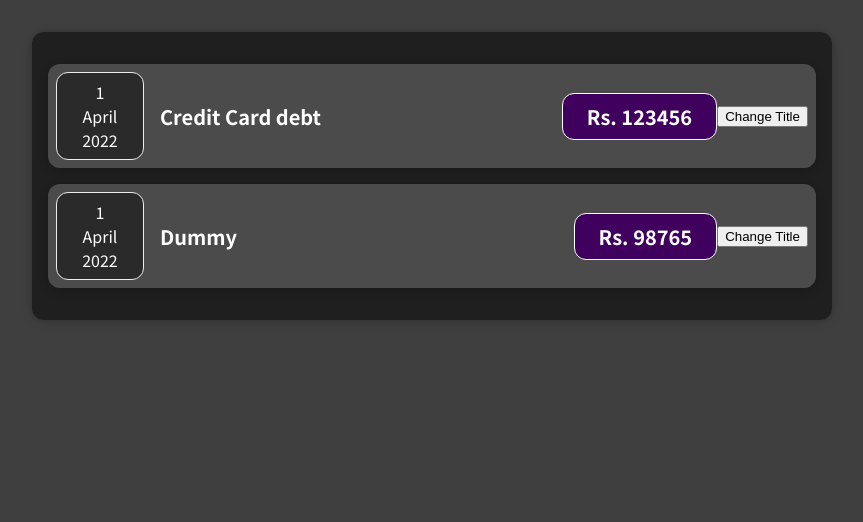
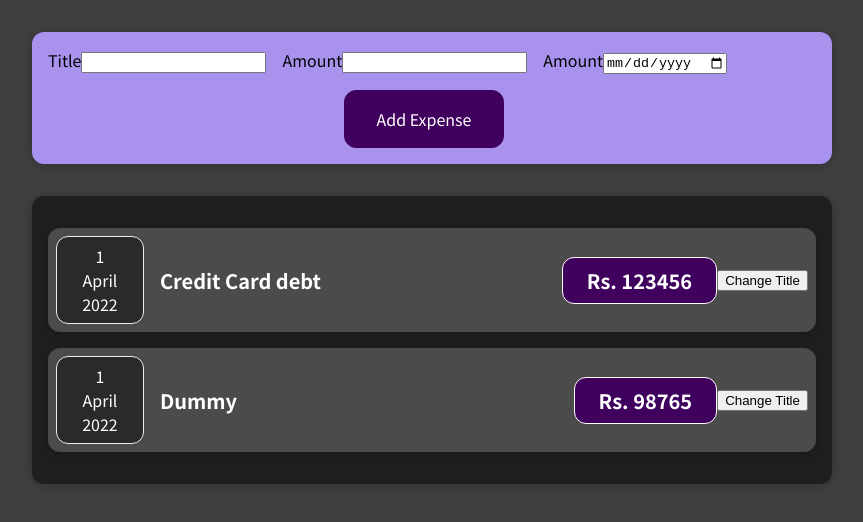
Before and after one commit to afif-malghani/ReactCourse, a React (Create React App) app in the folder 01-starting-setup/: page / in a window 1280 px wide. Shown: the top 522 px of the page, without its empty margins (208-1071 px from the left). Built offline with nearby package versions, Linux system fonts and the light colour scheme.

Commit message:
New Expense component created

```diff
--- a/01-starting-setup/src/App.js
+++ b/01-starting-setup/src/App.js
@@ -1,5 +1,6 @@
 import Card from "./components/UI/Card";
 import ExpenseList from "./components/Expenses/ExpenseList";
+import NewExpense from "./components/NewExpense/NewExpense";
 
 function App() {
   const expenses = [
@@ -18,6 +19,7 @@
   ];
   return (
     <div>
+      <NewExpense />
       <ExpenseList list_={expenses} />
     </div>
   );
--- /dev/null
+++ b/01-starting-setup/src/components/NewExpense/ExpenseForm.css
@@ -0,0 +1,26 @@
+.new-expense__controls {
+  display: flex;
+  flex-wrap: wrap;
+  gap: 1rem;
+  margin-bottom: 1rem;
+  text-align: left;
+}
+
+.new-expense__control label {
+  font-weight: bold;
+  margin-bottom: 0.5rem;
+  display: block;
+}
+
+.new-expense__control input {
+  font: inherit;
+  padding: 0.5rem;
+  border-radius: 6px;
+  border: 1px solid #ccc;
+  width: 20rem;
+  max-width: 100%;
+}
+
+.new-expense__actions {
+  text-align: right;
+}
--- /dev/null
+++ b/01-starting-setup/src/components/NewExpense/ExpenseForm.js
@@ -0,0 +1,29 @@
+import "./ExpenseForm.css";
+
+const ExpenseForm = () => {
+  let today = new Date();
+  today = today.toLocaleDateString();
+  return (
+    <form>
+      <div className="new-expense__controls">
+        <div className="new_expense__control">
+          <label>Title</label>
+          <input type="text" />
+        </div>
+        <div className="new_expense__control">
+          <label>Amount</label>
+          <input type="number" min="0.01" step="0.01" />
+        </div>
+        <div className="new_expense__control">
+          <label>Amount</label>
+          <input type="date" min="01/01/2023" max={today} />
+        </div>
+      </div>
+      <div className="new_expense__actions">
+        <button type="submit">Add Expense</button>
+      </div>
+    </form>
+  );
+};
+
+export default ExpenseForm;
--- /dev/null
+++ b/01-starting-setup/src/components/NewExpense/NewExpense.css
@@ -0,0 +1,38 @@
+.new-expense {
+  background-color: #a892ee;
+  padding: 1rem;
+  margin: 2rem auto;
+  width: 50rem;
+  max-width: 95%;
+  border-radius: 12px;
+  text-align: center;
+  box-shadow: 0 1px 8px rgba(0, 0, 0, 0.25);
+}
+
+.new-expense button {
+  font: inherit;
+  cursor: pointer;
+  padding: 1rem 2rem;
+  border: 1px solid #40005d;
+  background-color: #40005d;
+  color: white;
+  border-radius: 12px;
+  margin-right: 1rem;
+}
+
+.new-expense button:hover,
+.new-expense button:active {
+  background-color: #510674;
+  border-color: #510674;
+}
+
+.new-expense button.alternative {
+  color: #220131;
+  border-color: transparent;
+  background-color: transparent;
+}
+
+.new-expense button.alternative:hover,
+.new-expense button.alternative:active {
+  background-color: #ddb3f8;
+}
--- /dev/null
+++ b/01-starting-setup/src/components/NewExpense/NewExpense.js
@@ -0,0 +1,12 @@
+import "./NewExpense.css";
+import ExpenseForm from "./ExpenseForm";
+
+const NewExpense = () => {
+  return (
+    <div className="new-expense">
+      <ExpenseForm />
+    </div>
+  );
+};
+
+export default NewExpense;
```
